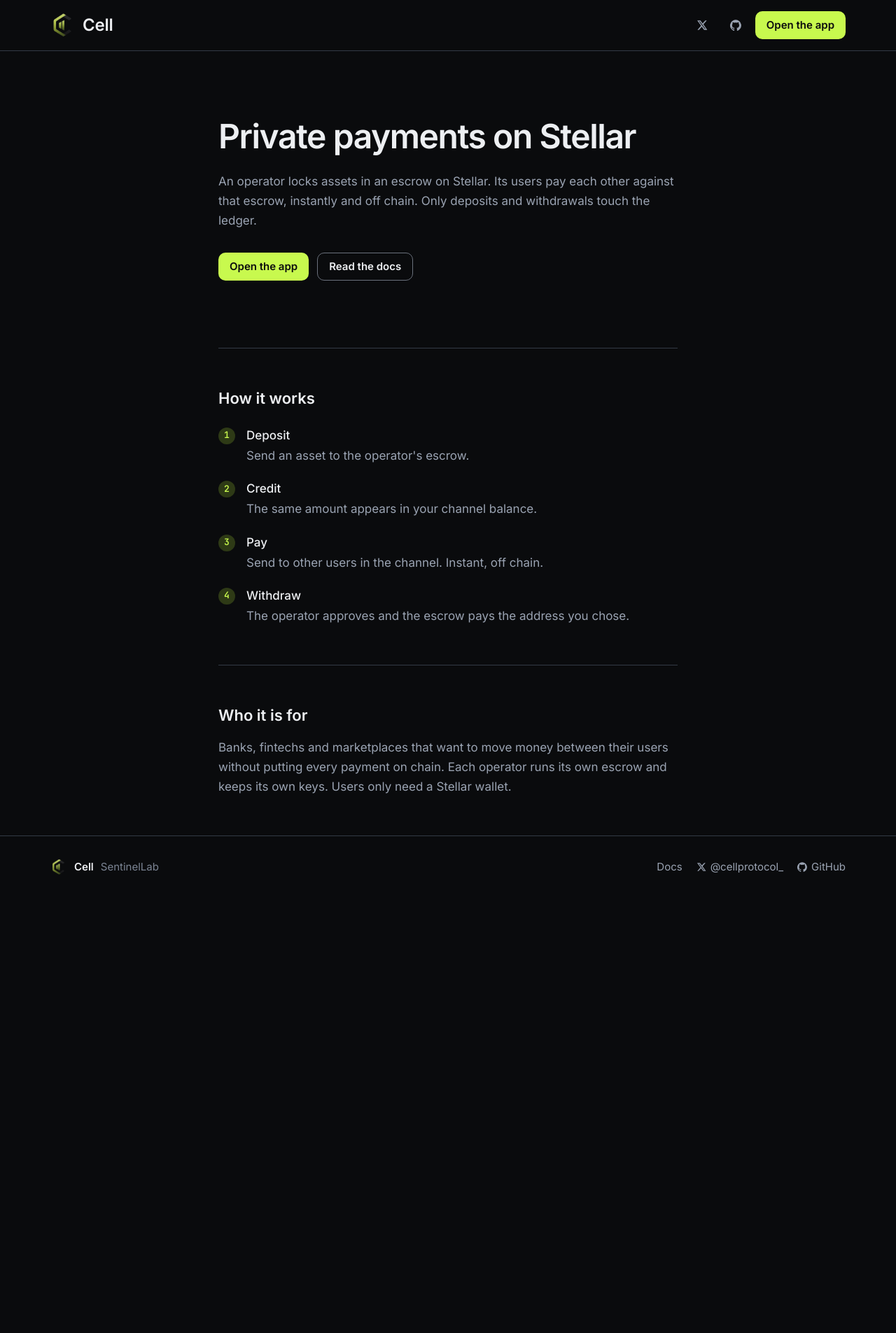
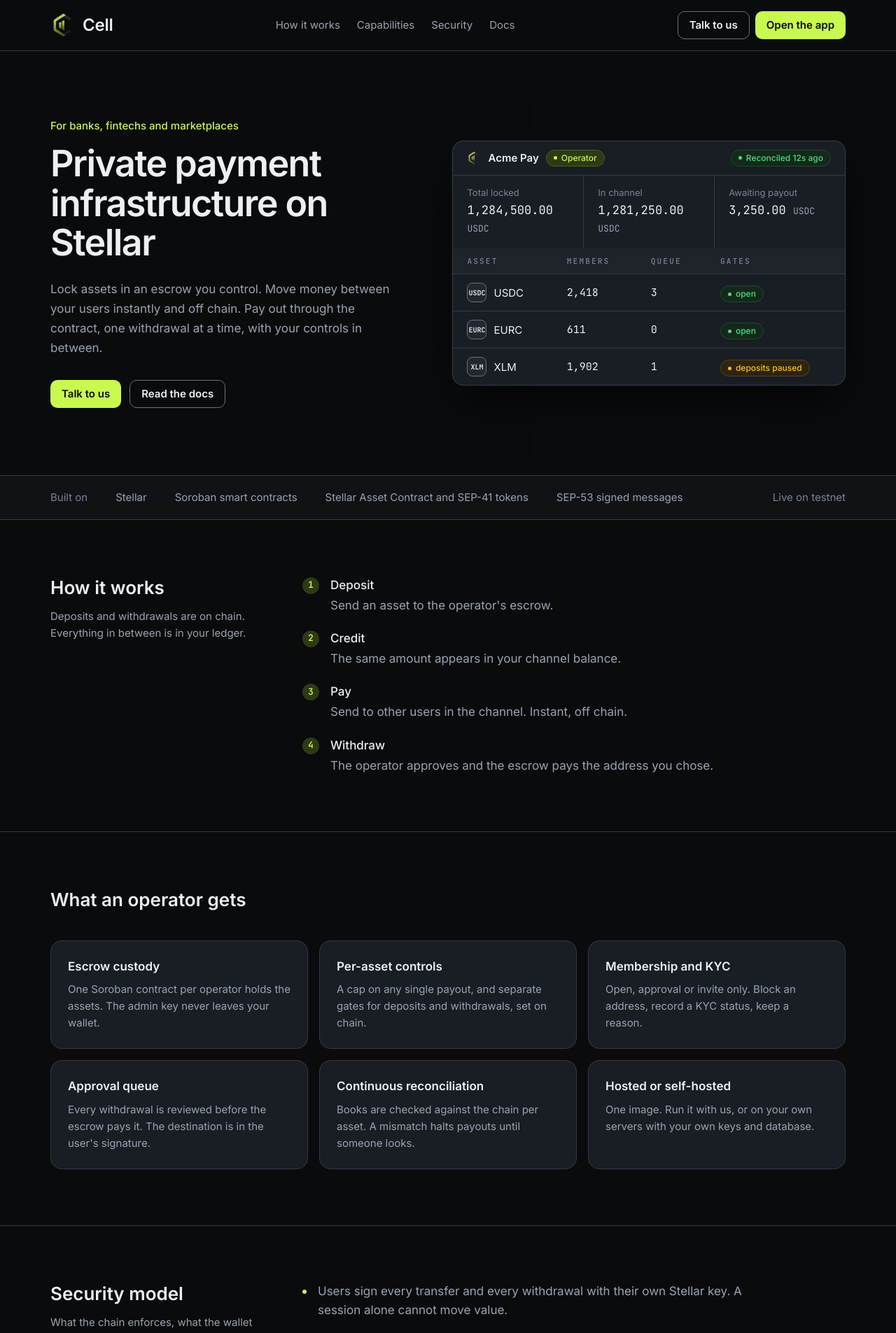
Before and after one commit to SentinelLab-VN/cell-landing-page, a React (Vite) app: page / in a window 1280 px wide. Shown: the top 1905 px of the page at 70% size. Before the commit the page ends 1283 px from the top, so only its background shows below. Built offline with nearby package versions, Linux system fonts and the light colour scheme; no server answers.

Commit message:
Lay it out like an infrastructure product page

```diff
--- a/src/App.tsx
+++ b/src/App.tsx
@@ -1,10 +1,27 @@
+import { Console } from "@/components/console";
 import { Diagram } from "@/components/diagram";
 import { GitHubIcon, XIcon } from "@/components/icons";
-import { APP_URL, GITHUB_ORG, REPOS, X_URL } from "@/links";
+import { APP_URL, CONTACT_URL, GITHUB_ORG, REPOS, X_URL } from "@/links";
 
 const button = "inline-flex h-10 items-center justify-center rounded-[10px] px-4 text-sm font-semibold whitespace-nowrap transition-colors";
 const primary = `${button} bg-primary text-primary-foreground hover:bg-primary-hover`;
 const outline = `${button} border border-border-strong text-foreground hover:bg-secondary`;
+
+const capabilities = [
+  ["Escrow custody", "One Soroban contract per operator holds the assets. The admin key never leaves your wallet."],
+  ["Per-asset controls", "A cap on any single payout, and separate gates for deposits and withdrawals, set on chain."],
+  ["Membership and KYC", "Open, approval or invite only. Block an address, record a KYC status, keep a reason."],
+  ["Approval queue", "Every withdrawal is reviewed before the escrow pays it. The destination is in the user's signature."],
+  ["Continuous reconciliation", "Books are checked against the chain per asset. A mismatch halts payouts until someone looks."],
+  ["Hosted or self-hosted", "One image. Run it with us, or on your own servers with your own keys and database."],
+];
+
+const security = [
+  "Users sign every transfer and every withdrawal with their own Stellar key. A session alone cannot move value.",
+  "The escrow cannot release more than it holds, more than the asset's cap, or the same withdrawal twice.",
+  "Deposits and withdrawals are ordinary Stellar transactions. Transfers inside the channel are not on chain.",
+  "The operator is trusted to keep its ledger. In this version a user cannot withdraw without the operator.",
+];
 
 export function App() {
   return (
@@ -15,53 +32,103 @@
             <img src="/logo.png" alt="" width={48} height={48} className="size-9 shrink-0 object-contain" />
             <span className="text-[24px] leading-none font-semibold tracking-[-0.01em] text-foreground">Cell</span>
           </a>
+          <nav className="flex items-center gap-6 text-sm text-muted-foreground max-md:hidden">
+            <a className="hover:text-foreground" href="#how">How it works</a>
+            <a className="hover:text-foreground" href="#capabilities">Capabilities</a>
+            <a className="hover:text-foreground" href="#security">Security</a>
+            <a className="hover:text-foreground" href={REPOS.docs}>Docs</a>
+          </nav>
           <div className="flex items-center gap-2">
-            <a href={X_URL} aria-label="Cell on X" className="flex size-10 items-center justify-center rounded-[10px] text-muted-foreground transition-colors hover:bg-secondary hover:text-foreground max-md:hidden">
-              <XIcon className="size-4" />
-            </a>
-            <a href={GITHUB_ORG} aria-label="Source on GitHub" className="flex size-10 items-center justify-center rounded-[10px] text-muted-foreground transition-colors hover:bg-secondary hover:text-foreground max-md:hidden">
-              <GitHubIcon className="size-4" />
-            </a>
-            <a href={APP_URL} className={primary}>
-              Open the app
-            </a>
+            <a href={CONTACT_URL} className={`${outline} max-md:hidden`}>Talk to us</a>
+            <a href={APP_URL} className={primary}>Open the app</a>
           </div>
         </div>
       </header>
 
-      <main className="mx-auto w-full max-w-[720px] px-8 max-md:px-4">
-        <section className="py-16 md:py-24">
-          <h1 className="text-[36px] leading-[1.08] font-semibold tracking-[-0.03em] text-foreground md:text-[48px]">
-            Private payments on Stellar
-          </h1>
-          <p className="mt-6 text-base leading-[1.65] text-muted-foreground">
-            An operator locks assets in an escrow on Stellar. Its users pay each other against that escrow, instantly
-            and off chain. Only deposits and withdrawals touch the ledger.
-          </p>
-          <div className="mt-8 flex flex-wrap gap-3">
-            <a href={APP_URL} className={primary}>
-              Open the app
-            </a>
-            <a href={REPOS.docs} className={outline}>
-              Read the docs
-            </a>
+      <main>
+        <section className="mx-auto grid w-full max-w-[1200px] items-center gap-12 px-8 py-16 max-md:px-4 md:py-24 lg:grid-cols-[1fr_1.1fr] lg:gap-16">
+          <div>
+            <p className="text-sm font-medium text-primary-ink">For banks, fintechs and marketplaces</p>
+            <h1 className="mt-4 text-[36px] leading-[1.08] font-semibold tracking-[-0.03em] text-foreground md:text-[52px]">
+              Private payment infrastructure on Stellar
+            </h1>
+            <p className="mt-6 max-w-[520px] text-base leading-[1.65] text-muted-foreground">
+              Lock assets in an escrow you control. Move money between your users instantly and off chain. Pay out
+              through the contract, one withdrawal at a time, with your controls in between.
+            </p>
+            <div className="mt-8 flex flex-wrap gap-3">
+              <a href={CONTACT_URL} className={primary}>Talk to us</a>
+              <a href={REPOS.docs} className={outline}>Read the docs</a>
+            </div>
+          </div>
+          <Console />
+        </section>
+
+        <div className="border-y border-border bg-card/40">
+          <div className="mx-auto flex w-full max-w-[1200px] flex-wrap items-center gap-x-10 gap-y-3 px-8 py-5 text-sm text-muted-foreground max-md:px-4">
+            <span className="text-dim">Built on</span>
+            <span>Stellar</span>
+            <span>Soroban smart contracts</span>
+            <span>Stellar Asset Contract and SEP-41 tokens</span>
+            <span>SEP-53 signed messages</span>
+            <span className="ml-auto text-dim">Live on testnet</span>
+          </div>
+        </div>
+
+        <section id="how" className="mx-auto grid w-full max-w-[1200px] gap-10 px-8 py-20 max-md:px-4 lg:grid-cols-[320px_1fr]">
+          <div>
+            <h2 className="text-2xl font-semibold text-foreground">How it works</h2>
+            <p className="mt-3 text-[15px] leading-[1.6] text-muted-foreground">
+              Deposits and withdrawals are on chain. Everything in between is in your ledger.
+            </p>
+          </div>
+          <Diagram />
+        </section>
+
+        <section id="capabilities" className="border-t border-border">
+          <div className="mx-auto w-full max-w-[1200px] px-8 py-20 max-md:px-4">
+            <h2 className="text-2xl font-semibold text-foreground">What an operator gets</h2>
+            <div className="mt-10 grid gap-4 md:grid-cols-2 lg:grid-cols-3">
+              {capabilities.map(([title, body]) => (
+                <div key={title} className="rounded-2xl border border-border bg-card p-6 max-md:p-[18px]">
+                  <h3 className="text-base font-semibold text-foreground">{title}</h3>
+                  <p className="mt-2 text-[15px] leading-[1.6] text-muted-foreground">{body}</p>
+                </div>
+              ))}
+            </div>
           </div>
         </section>
 
-        <section className="border-t border-border py-14">
-          <h2 className="text-xl font-semibold text-foreground">How it works</h2>
-          <div className="mt-6">
-            <Diagram />
+        <section id="security" className="border-t border-border">
+          <div className="mx-auto grid w-full max-w-[1200px] gap-10 px-8 py-20 max-md:px-4 lg:grid-cols-[320px_1fr]">
+            <div>
+              <h2 className="text-2xl font-semibold text-foreground">Security model</h2>
+              <p className="mt-3 text-[15px] leading-[1.6] text-muted-foreground">
+                What the chain enforces, what the wallet signs, and what is trusted.
+              </p>
+            </div>
+            <ul className="max-w-[640px] space-y-4">
+              {security.map((line) => (
+                <li key={line} className="flex gap-4 text-base leading-[1.6] text-muted-foreground">
+                  <span className="mt-[11px] size-1.5 shrink-0 rounded-full bg-primary-ink" aria-hidden />
+                  {line}
+                </li>
+              ))}
+            </ul>
           </div>
         </section>
 
-        <section className="border-t border-border py-14">
-          <h2 className="text-xl font-semibold text-foreground">Who it is for</h2>
-          <p className="mt-4 text-base leading-[1.65] text-muted-foreground">
-            Banks, fintechs and marketplaces that want to move money between their users without putting every
-            payment on chain. Each operator runs its own escrow and keeps its own keys. Users only need a Stellar
-            wallet.
-          </p>
+        <section className="border-t border-border">
+          <div className="mx-auto flex w-full max-w-[1200px] flex-wrap items-center justify-between gap-6 px-8 py-16 max-md:px-4">
+            <div>
+              <h2 className="text-2xl font-semibold text-foreground">Run a channel on testnet</h2>
+              <p className="mt-2 text-[15px] text-muted-foreground">Deploy an escrow in a few minutes. The code is open.</p>
+            </div>
+            <div className="flex flex-wrap gap-3">
+              <a href={APP_URL} className={primary}>Open the app</a>
+              <a href={GITHUB_ORG} className={outline}>GitHub</a>
+            </div>
+          </div>
         </section>
       </main>
 
@@ -73,9 +140,7 @@
             <span className="text-dim">SentinelLab</span>
           </span>
           <span className="flex items-center gap-5">
-            <a className="hover:text-foreground" href={REPOS.docs}>
-              Docs
-            </a>
+            <a className="hover:text-foreground" href={REPOS.docs}>Docs</a>
             <a className="flex items-center gap-1.5 hover:text-foreground" href={X_URL}>
               <XIcon className="size-3.5" /> @cellprotocol_
             </a>
--- /dev/null
+++ b/src/components/console.tsx
@@ -0,0 +1,83 @@
+/** The operator console's overview, drawn with the app's own components. */
+export function Console() {
+  return (
+    <div className="overflow-hidden rounded-2xl border border-border bg-card shadow-lg">
+      <div className="flex items-center justify-between border-b border-sidebar-border px-5 py-3">
+        <div className="flex items-center gap-2.5">
+          <img src="/logo.png" alt="" className="size-5 object-contain" />
+          <span className="text-sm font-semibold text-foreground">Acme Pay</span>
+          <Pill tone="accent">Operator</Pill>
+        </div>
+        <Pill tone="ok">Reconciled 12s ago</Pill>
+      </div>
+
+      <div className="grid grid-cols-3 gap-px bg-border">
+        <Stat label="Total locked" value="1,284,500.00" unit="USDC" />
+        <Stat label="In channel" value="1,281,250.00" unit="USDC" />
+        <Stat label="Awaiting payout" value="3,250.00" unit="USDC" />
+      </div>
+
+      <table className="w-full border-collapse text-left">
+        <thead className="bg-secondary/60">
+          <tr>
+            {["Asset", "Members", "Queue", "Gates"].map((h) => (
+              <th key={h} className="num px-5 py-2.5 text-[11px] font-medium tracking-[0.2em] whitespace-nowrap text-dim uppercase">
+                {h}
+              </th>
+            ))}
+          </tr>
+        </thead>
+        <tbody>
+          {[
+            ["USDC", "2,418", "3", "open"],
+            ["EURC", "611", "0", "open"],
+            ["XLM", "1,902", "1", "deposits paused"],
+          ].map(([asset, members, queue, gates]) => (
+            <tr key={asset} className="border-t border-sidebar-border">
+              <td className="px-5 py-3">
+                <span className="flex items-center gap-2.5">
+                  <span className="num inline-flex size-7 items-center justify-center rounded-[8px] border border-border-strong bg-secondary text-[10px] font-semibold text-foreground">
+                    {asset}
+                  </span>
+                  <span className="text-sm text-foreground">{asset}</span>
+                </span>
+              </td>
+              <td className="num px-5 py-3 text-sm text-foreground">{members}</td>
+              <td className="num px-5 py-3 text-sm text-foreground">{queue}</td>
+              <td className="px-5 py-3">
+                <Pill tone={gates === "open" ? "ok" : "warn"}>{gates}</Pill>
+              </td>
+            </tr>
+          ))}
+        </tbody>
+      </table>
+    </div>
+  );
+}
+
+function Stat({ label, value, unit }: { label: string; value: string; unit: string }) {
+  return (
+    <div className="bg-card px-5 py-4">
+      <p className="text-xs text-dim">{label}</p>
+      <p className="num mt-1 text-[17px] text-foreground">
+        {value} <span className="text-xs text-muted-foreground">{unit}</span>
+      </p>
+    </div>
+  );
+}
+
+const tones = {
+  ok: "border-success-subtle-border bg-success-subtle text-success",
+  warn: "border-warning-subtle-border bg-warning-subtle text-warning",
+  accent: "border-primary-subtle-border bg-primary-subtle text-primary-ink",
+};
+const dots = { ok: "bg-success", warn: "bg-warning", accent: "bg-primary-ink" };
+
+export function Pill({ tone, children }: { tone: keyof typeof tones; children: string }) {
+  return (
+    <span className={`inline-flex h-6 items-center gap-1.5 rounded-full border px-2.5 text-[12px] font-medium whitespace-nowrap ${tones[tone]}`}>
+      <span className={`size-[5px] rounded-full ${dots[tone]}`} aria-hidden />
+      {children}
+    </span>
+  );
+}
--- a/src/links.ts
+++ b/src/links.ts
@@ -7,3 +7,4 @@
   docs: `${GITHUB_ORG}/cell-protocol-workflow`,
 };
 export const X_URL = "https://x.com/cellprotocol_";
+export const CONTACT_URL: string = import.meta.env.VITE_CONTACT_URL ?? X_URL;
```
Also changed, not shown: 1 other file (tests, documents, lock files or other folders).
